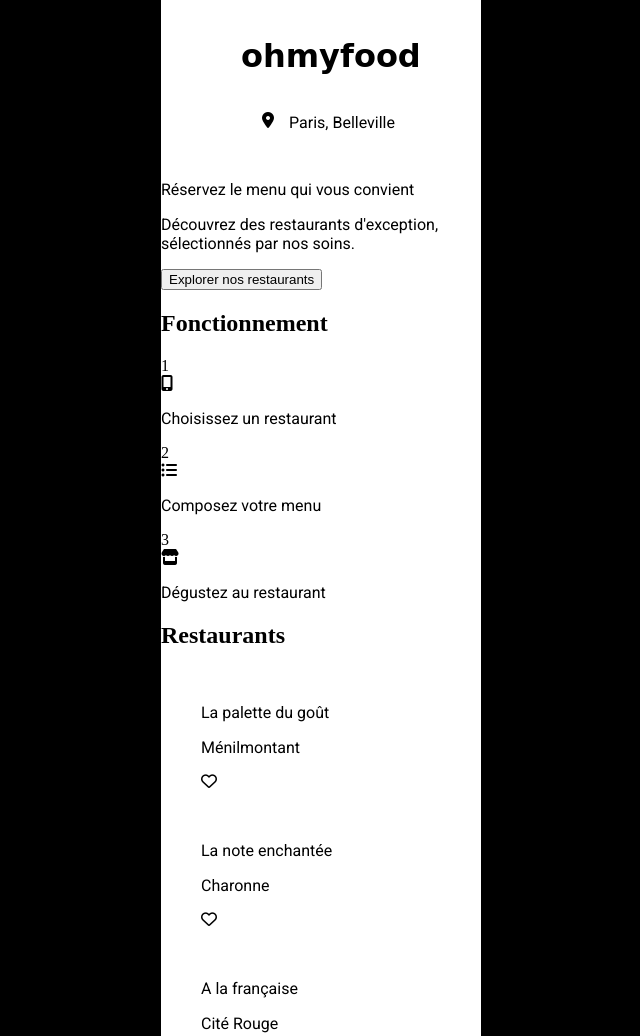
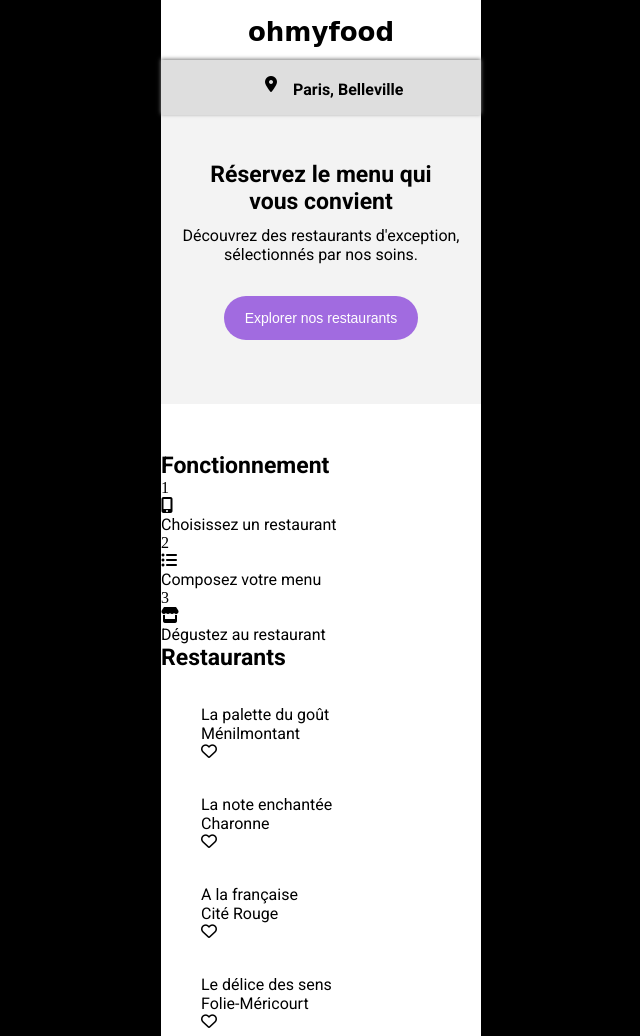
Before and after one commit to Razaakiel/P3_opc_ohmyfood, a website: page Accueil.html in a window 1280 px wide. Shown: the top 1036 px of the page, without its empty margins (319-959 px from the left). Drawn offline with Linux system fonts and the light colour scheme; a web font is replaced by a local one.

Commit message:
add new pages,img and work on header and button

```diff
--- a/Accueil.html
+++ b/Accueil.html
@@ -13,21 +13,25 @@
     <body>
         <div id="bloc_page">
             <header>
-                <h1 class="logo">ohmyfood</h1>
+                <h1 class="main_title">ohmyfood</h1>
                     <div class="position">
-                        <div class="position__logo">
-                            <i class="fas fa-map-marker-alt"></i>
+                        <div class="position__i&p">
+                            <div class="position__logo">
+                                <i class="fas fa-map-marker-alt"></i>
+                            </div>
+                                <div class="position__exemple">
+                                    <p>Paris, Belleville</p>
+                                </div>
                         </div>
-                        <p>Paris, Belleville</p>
                     </div>
             </header>
 
             <main>
-                <div class="en_tete">
-                    <div class="slogan">
+                <div class="top">
+                    <div class="top__slogan">
                         <p>Réservez le menu qui vous convient</p>
                     </div>
-                        <div class="accroche">
+                        <div class="top__catch">
                             <p>Découvrez des restaurants d'exception, sélectionnés par nos soins.</p>
                         </div>
                             <div class="btn">
--- a/css/main.scss
+++ b/css/main.scss
@@ -1,15 +1,18 @@
+@import "../css/sass/utils/variables";
+@import "../css/sass/utils/mixins";
+
+
 @import "../css/sass/Base/base";
+@import "../css/sass/Base/typography";
 
 @import "../css/sass/components/button";
 
 @import "../css/sass/layouts/header";
 @import "../css/sass/layouts/footer";
+@import "../css/sass/layouts/localisation";
 
 @import "../css/sass/pages/accueil";
 @import "../css/sass/pages/menu1";
 @import "../css/sass/pages/menu2";
 @import "../css/sass/pages/menu3";
 @import "../css/sass/pages/menu4";
-
-@import "../css/sass/utils/mixins";
-@import "../css/sass/utils/variables";
--- a/css/sass/Base/_base.scss
+++ b/css/sass/Base/_base.scss
@@ -1,13 +1,6 @@
 @import url('https://fonts.googleapis.com/css2?family=Shrikhand&display=swap');
 @import url('https://fonts.googleapis.com/css2?family=Roboto:ital,wght@0,100;0,300;0,400;0,500;0,700;0,900;1,100;1,300;1,400;1,500;1,700;1,900&display=swap');
 
-h1{
-  font-family: 'Shrikhand', cursive;
-}
-
-p{
-  font-family: 'roboto', arial, sans-serif;
-}
 
 html,body {
   font-size: 16px;
--- /dev/null
+++ b/css/sass/Base/_typography.scss
@@ -0,0 +1,12 @@
+h1{
+  font-family: 'Shrikhand', cursive;
+}
+
+h2,h3,p{
+  font-family: 'roboto', arial, sans-serif;
+  margin: 0;
+}
+
+h2{
+  font-size: 23px;
+}
--- a/css/sass/components/_button.scss
+++ b/css/sass/components/_button.scss
@@ -0,0 +1,8 @@
+button{
+  background-color: lighten($color-primary,5);
+  color: $white;
+  font-size: 14px;
+  padding: 1em 1.5em;
+  border-radius: 40px;
+  border: none;
+}
--- a/css/sass/layouts/_header.scss
+++ b/css/sass/layouts/_header.scss
@@ -1,16 +1,10 @@
 header{
-  padding: 1em;
+  display: flex;
+  flex-direction: column;
+  align-items: center;
 
-  & .logo{
-    padding-left: 2em;
+  & .main_title{
+    font-size: 26px;
+    margin-bottom: 0.5em;
   }
 }
-
-.position{
-  display: flex;
-  justify-content: center;
-
-  & .position__logo{
-    padding: 15px;
-  }
-}
--- /dev/null
+++ b/css/sass/layouts/_localisation.scss
@@ -0,0 +1,21 @@
+.position{
+  background-color: lighten($grey, 37);
+  width:100%;
+  padding: 1em 0;
+  font-weight: bold;
+  box-shadow: 0px -1px 4px $grey;
+
+    & .position__i\&p{
+      display: flex;
+      margin-left: 6.5em;
+    }
+
+      & .position__logo{
+        margin-right: 1em;
+        font-size: 16px;
+      }
+
+        & .position__exemple{
+          margin-top: 0.2em;
+        }
+}
--- a/css/sass/pages/_accueil.scss
+++ b/css/sass/pages/_accueil.scss
@@ -0,0 +1,24 @@
+.top{
+  display:flex;
+  flex-direction: column;
+  align-items: center;
+  background-color: lighten($grey,45);
+  text-align: center;
+  margin-bottom: 3em;
+
+  & .top__slogan{
+    font-size: 23px;
+    font-weight: bold;
+    margin: 2em 1em 0.5em 1em;
+  }
+
+    & .top__catch{
+      font-size:16px;
+      margin: 0 1.3em 2em 1.3em;
+    }
+
+}
+
+.btn{
+  margin-bottom: 4em;
+}
--- a/css/sass/utils/_variables.scss
+++ b/css/sass/utils/_variables.scss
@@ -1,4 +1,5 @@
-$purple: #9356DC;
-$pink: #FF79DA;
-$green_light: #99E2D0;
+$color-primary: #9356DC;
+$color-secondary: #FF79DA;
+$color-tertiary: #99E2D0;
 $grey: #808080;
+$white: #FFFFFF;
```
Also changed, not shown: css/images/restaurants/toa-heftiba-DQKerTsQwi0-unsplash.jpg (added), css/main.css, css/style.css, 5 other files.
